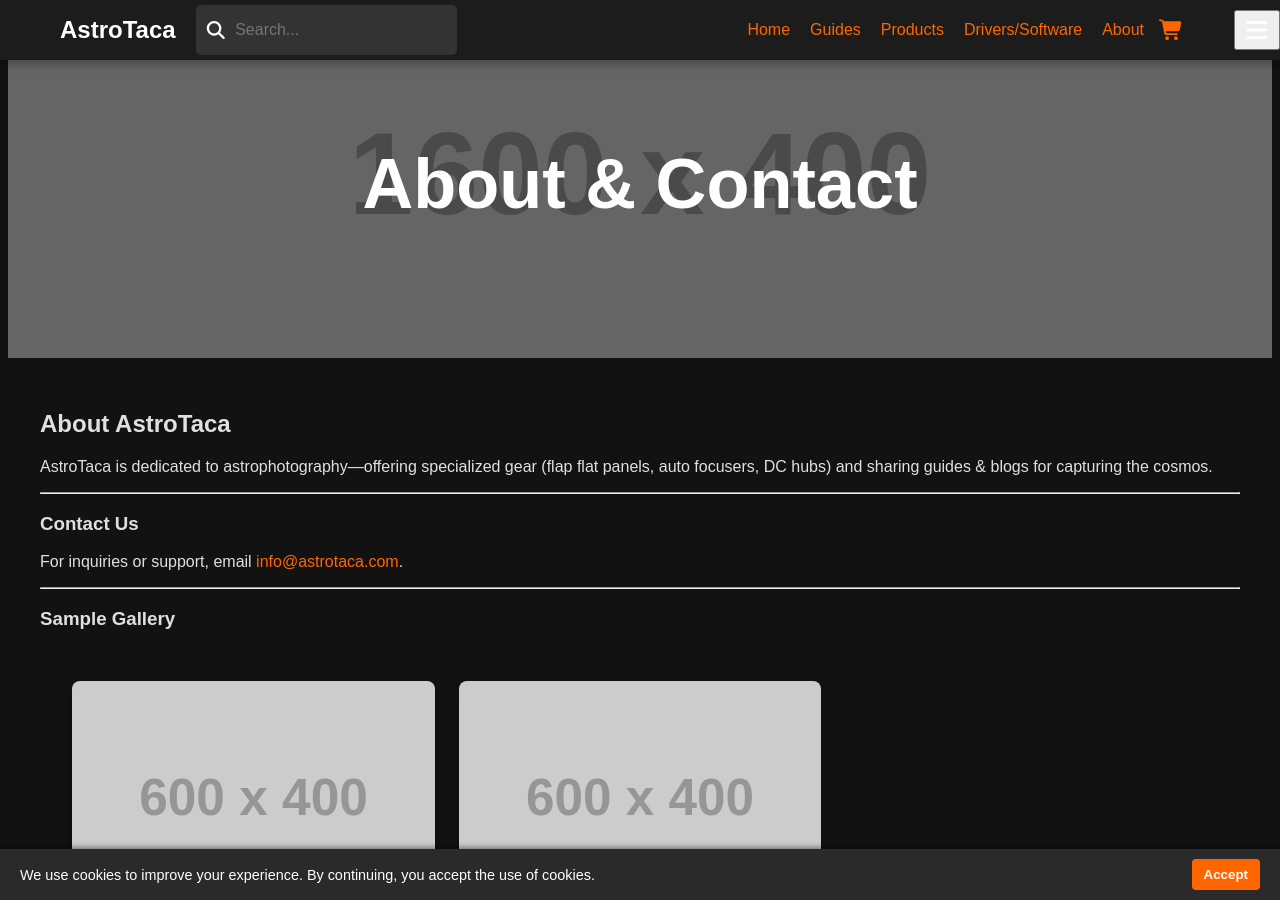
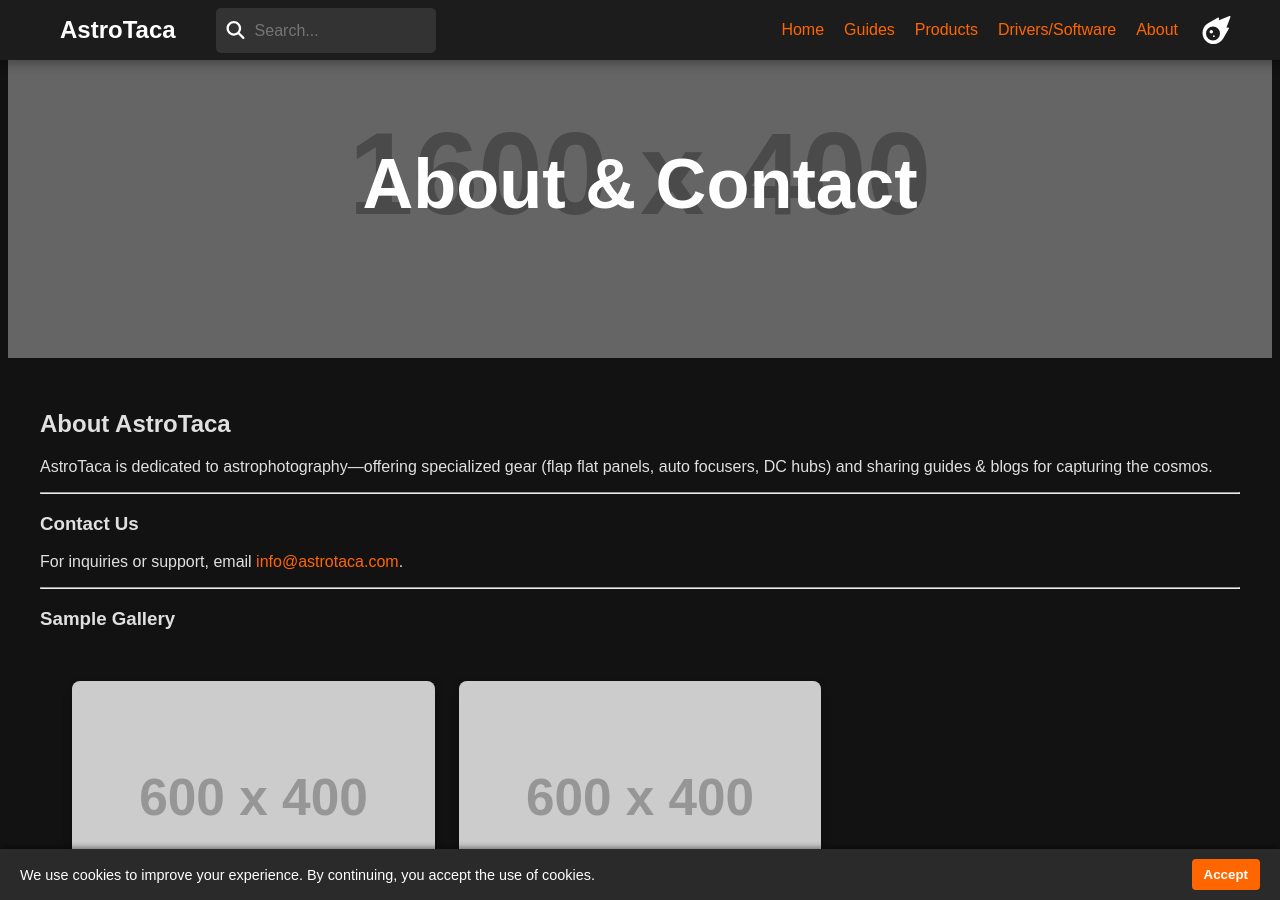
Before and after one commit to astrotaca/website, a Jekyll site: the page built from contact.md, in a window 1280 px wide and 900 px high. Built offline with Jekyll 4.4.1, drawn with Linux system fonts in a browser that asks for light colours.

Commit message:
updates to the website

```diff
--- a/_layouts/default.html
+++ b/_layouts/default.html
@@ -31,6 +31,33 @@
     .content-container {
       flex: 1;
     }
+
+    /* Set the cart (meteor) icon to white and add hover effects */
+    header .about-cart-group .cart-icon {
+      font-size: 28px;
+      color: #fff;
+      transition: transform 0.3s ease, box-shadow 0.3s ease;
+      cursor: pointer;
+    }
+    header .about-cart-group .cart-icon:hover {
+      transform: scale(1.1);
+      box-shadow: 0 8px 20px rgba(0,0,0,0.4);
+    }
+
+    /* Ensure the button containing the cart icon appears clickable */
+    .nav-dropbtn {
+      border: none;
+      background: none;
+      cursor: pointer;
+    }
+
+    /* Ensure About and Cart remain on the same row in mobile view */
+    @media (max-width: 950px) {
+      .about-cart-group {
+        flex-direction: row;
+        align-items: center;
+      }
+    }
   </style>
 </head>
 <body class="{{ page.layout }}">
@@ -58,15 +85,17 @@
           <a href="/guides/">Guides</a>
           <a href="/products/">Products</a>
           <a href="/drivers/">Drivers/Software</a>
-          <div class="about-cart-group">
+          <!-- Increased gap from 10px to 15px -->
+          <div class="about-cart-group" style="display: flex; align-items: center; gap: 15px;">
             <a href="/about/">About</a>
             <div class="nav-dropdown">
               <form target="paypal" action="https://www.paypal.com/cgi-bin/webscr" method="post">
                 <input type="hidden" name="cmd" value="_cart">
                 <input type="hidden" name="business" value="YOUR_PAYPAL_EMAIL@domain.com">
                 <input type="hidden" name="display" value="1">
-                <button class="nav-dropbtn" style="border:none; background:none;">
-                  <i class="fas fa-shopping-cart fa-lg"></i>
+                <button class="nav-dropbtn">
+                  <!-- Changed cart icon to use "fa-meteor" with dedicated class "cart-icon" -->
+                  <i class="fas fa-meteor fa-lg cart-icon"></i>
                 </button>
               </form>
             </div>
@@ -94,7 +123,7 @@
     <!-- Sidebar Wrapper (Includes overlay) -->
     {% if page.layout == "post" %}
     <div class="sidebar-wrapper">
-      <div class="sidebar-overlay" onclick="closeSidebar()"></div> <!-- Overlay to close sidebar -->
+      <div class="sidebar-overlay" onclick="closeSidebar()"></div>
       <aside class="right-sidebar">
         <div class="sidebar-content">
           <div class="sidebar-background" style="background-image: url('/assets/images/sidebar-background.jpg');"></div>
@@ -150,13 +179,13 @@
 
     /* Sidebar Open & Close */
     function openSidebar() {
-        document.querySelector(".sidebar-wrapper").classList.add("active");
-        document.querySelector(".sidebar-overlay").classList.add("active");
+      document.querySelector(".sidebar-wrapper").classList.add("active");
+      document.querySelector(".sidebar-overlay").classList.add("active");
     }
 
     function closeSidebar() {
-        document.querySelector(".sidebar-wrapper").classList.remove("active");
-        document.querySelector(".sidebar-overlay").classList.remove("active");
+      document.querySelector(".sidebar-wrapper").classList.remove("active");
+      document.querySelector(".sidebar-overlay").classList.remove("active");
     }
   </script>
 </body>
--- a/assets/main.css
+++ b/assets/main.css
@@ -49,14 +49,15 @@
     align-items: center;
     justify-content: space-between;
     background: #1c1c1c;
-    padding: 0 30px; /* Remove top/bottom padding */
+    padding: 0 30px; /* 30px on left/right */
     box-shadow: 0 4px 10px rgba(0,0,0,0.3);
     position: fixed;
     z-index: 200;
     top: 0;
     left: 0;
     width: 100%;
-    height: 60px; /* Lock height */
+    height: 60px; /* Fixed header height */
+    font-size: 16px;  /* Fixed font size to prevent scaling from affecting header items */
 }
 
 .header-container {
@@ -64,16 +65,26 @@
     display: flex;
     align-items: center;
     justify-content: space-between;
-    padding: 0 30px; /* Exactly 30px padding on both sides */
-    box-sizing: border-box; /* Ensures padding does not affect width */
+    padding: 0 30px;
+    box-sizing: border-box;
 }
 
-.header-left,
+/* Header Left: contains the logo and search box */
+.header-left {
+    display: flex;
+    align-items: center;   /* Vertically center the logo and search box */
+    gap: 20px;             /* Fixed gap between logo and search box */
+    height: 60px;
+    flex-shrink: 0;
+    width: 350px;          /* Fixed width; adjust as needed */
+}
+
+/* Header Right remains as before */
 .header-right {
     display: flex;
     align-items: center;
     justify-content: space-between;
-    height: 60px; /* Match header height */
+    height: 60px;
 }
 
 /* Logo */
@@ -82,15 +93,16 @@
     font-weight: bold;
     color: #ffffff;
     margin-right: 20px;
+    white-space: nowrap; /* Prevent logo text from wrapping */
 }
 
-.about-cart-group {
-    display: flex;
-    align-items: center;
-    gap: 5px; /* Adjust this value as needed for closer or wider spacing */
+/* Cart Icon – now white */
+.about-cart-group .cart-icon {
+    font-size: 28px;
+    color: #fff;  /* Set to white */
 }
 
-/* Search Box */
+/* Search Box – fixed dimensions */
 .search-box {
     position: relative;
     background: rgba(255,255,255,0.1);
@@ -98,36 +110,20 @@
     padding: 5px 10px;
     display: flex;
     align-items: center;
-    max-width: 250px;
-    height: 40px; /* Matches input height */
+    width: 200px;  /* Fixed width */
+    height: 35px;  /* Fixed height */
+    flex-shrink: 0;
 }
 
-/* Make search bar smaller when screen is very narrow */
-@media (max-width: 600px) {
-    .search-box {
-        max-width: 120px;
-    }
-}
-
-/* Adjust search bar width for smaller screens */
-@media (max-width: 900px) {
-    .search-box {
-        max-width: 180px; /* Shrink slightly */
-    }
-}
-
-@media (max-width: 768px) {
-    .search-box {
-        max-width: 120px;
-        height: 36px; /* Ensures smaller height */
-    }
-}
-
-
-@media (max-width: 600px) {
-    .search-box {
-        max-width: 100px; /* Shrink to a minimum size */
-    }
+/* Search Box Input – vertical centering */
+.search-box input {
+    width: 100%;
+    border: none;
+    background: transparent;
+    color: #fff;
+    font-size: 16px;
+    line-height: 35px;  /* Matches the search box's height */
+    outline: none;
 }
 
 .search-icon {
@@ -227,6 +223,36 @@
     padding-right: 40px;
 }
 
+/* Hamburger Icon Consolidated Rules */
+.menu-icon {
+    font-size: 24px;
+    color: #fff;
+    cursor: pointer;
+    height: 40px;
+    width: 40px;
+    display: none;              /* Hidden by default */
+    align-items: center;
+    justify-content: center;
+}
+
+/* Show the hamburger icon on screens 950px wide or less */
+@media (max-width: 950px) {
+    .menu-icon {
+        display: flex;
+    }
+}
+
+/* On screens wider than 950px, ensure full nav is visible and the hamburger stays hidden */
+@media (min-width: 951px) {
+    nav {
+        display: flex !important;
+    }
+    .menu-icon {
+        display: none !important;
+    }
+}
+
+
 /* Hide full nav & show menu icon if there isn't enough space */
 @media (max-width: 950px) { /* Adjust width if needed */
     nav {
@@ -244,13 +270,6 @@
     nav.open {
         display: flex;
     }
-
-    /* Show the hamburger menu when needed */
-    .menu-icon {
-        display: block;
-    }
-}
-
 
 /* Ensure dropdowns are positioned correctly */
 .nav-dropdown {
@@ -316,33 +335,6 @@
     visibility: visible;
 }
 
-/* Mobile Dropdown Fix */
-@media (max-width: 768px) {
-    nav {
-        flex-direction: column;
-        align-items: flex-start;
-    }
-
-    .menu-icon {
-        font-size: 24px;
-        color: #fff;
-        cursor: pointer;
-        display: none;
-        height: 60px; /* Matches header height */
-        display: flex;
-        align-items: center;
-        justify-content: center;
-        padding: 0 10px; /* Avoids affecting height */
-    }
-
-    /* Show the hamburger menu when screen is too small */
-    @media (max-width: 950px) {
-        .menu-icon {
-            display: block;
-        }
-    }
-
-
     nav.open {
         display: flex;
         flex-direction: column;
@@ -356,49 +348,6 @@
 
     .nav-dropdown:hover .nav-dropdown-content {
         display: block;
-    }
-}
-
-
-/* Hamburger (mobile) */
-.menu-icon {
-    font-size: 24px;
-    color: #fff;
-    cursor: pointer;
-    display: none;
-    height: 40px; /* Forces consistent height */
-    display: flex;
-    align-items: center;
-    justify-content: center;
-}
-
-@media (max-width: 768px) {
-    .menu-icon {
-        display: block;
-    }
-    nav {
-        position: absolute;
-        top: 60px;
-        right: 30px;
-        background: rgba(0,0,0,0.95);
-        padding: 15px;
-        border-radius: 8px;
-        flex-direction: column;
-        display: none;
-    }
-    nav.open {
-        display: flex;
-    }
-    .nav-dropdown-content {
-        position: static;
-        display: none;
-        min-width: unset;
-        box-shadow: none;
-        padding: 0;
-        border-radius: 0;
-    }
-    .nav-dropdown:hover .nav-dropdown-content {
-        display: none;
     }
 }
 
@@ -502,6 +451,7 @@
     box-shadow: 0 4px 10px rgba(0, 0, 0, 0.3);
 }
 
+/* Featured Articles Grid */
 .featured-grid {
     display: grid;
     grid-template-columns: repeat(auto-fit, minmax(300px, 1fr));
@@ -509,31 +459,37 @@
     max-width: 1200px;
     margin: 0 auto;
     padding: 1rem;
+    /* Force grid items to stretch to fill the cell */
+    justify-items: stretch;
+    align-items: stretch;
 }
 
-/* Ensures cards stack properly on mobile */
-@media (max-width: 768px) {
-    .featured-grid {
-        flex-direction: column;
-        align-items: center;
+/* Featured Article and Blog/Product Cards */
+.featured-card, .card {
+    background: #2a2a2a;
+    border-radius: 8px;
+    overflow: hidden;
+    text-decoration: none;
+    color: #fff;
+    transition: transform 0.3s, box-shadow 0.3s;
+    box-shadow: 0 4px 10px rgba(0,0,0,0.3);
+    /* Ensure each card takes up the full width of its grid cell */
+    width: 100%;
 }
 
-
-    .featured-card {
-        width: 100%;
-        max-width: 400px;
-    }
+/* Blog/Featured Products Grid */
+.card-grid {
+    display: grid;
+    grid-template-columns: repeat(auto-fill, minmax(280px, 1fr));
+    gap: 1.5rem;
+    padding: 2rem;
+    max-width: 1200px;
+    margin: 0 auto;
+    /* Force grid items to stretch to fill the cell */
+    justify-items: stretch;
+    align-items: stretch;
 }
 
-.featured-card {
-    background:#2a2a2a;
-    border-radius:8px;
-    overflow:hidden;
-    text-decoration:none;
-    color:#fff;
-    transition:transform 0.3s,box-shadow 0.3s;
-    box-shadow:0 4px 10px rgba(0,0,0,0.3);
-}
 .featured-card:hover {
     transform:scale(1.03);
     box-shadow:0 8px 20px rgba(0,0,0,0.4);
@@ -850,31 +806,66 @@
     opacity: 1;
 }
 
+/* Remove any container background if present */
+.right-sidebar .sidebar-nav {
+    background: none;
+    padding: 0;
+    margin: 0;
+  }
 
-/* Sidebar Navigation Links */
+  /* Reset the list styling */
   .right-sidebar .sidebar-nav ul {
     list-style: none;
     padding: 0;
-    margin: 10px 0;
+    margin: 0;
   }
 
-.right-sidebar .sidebar-nav ul li {
-    margin: 10px 0;
+  /* Style each navigation link */
+  .right-sidebar .sidebar-nav ul li a {
+    position: relative;
+    display: block;
+    padding: 10px 15px;
+    font-family: 'Poppins', sans-serif;
+    font-size: 20px;
+    color: #ff6600;
+    text-decoration: none;
+    /* Note: no transform here so that the underline remains unaffected */
+    transition: color 0.3s ease;
   }
 
-.right-sidebar .sidebar-nav ul li a {
-    display: inline-block; /* Ensure the element can be transformed */
-    color: #ff6600;
-    text-decoration: none;
-    font-size: 18px;  /* Adjust text size for better readability */
-    transition: color 0.3s ease, transform 0.3s ease, box-shadow 0.3s ease;
+  /* Animate the text inside the link */
+  .right-sidebar .sidebar-nav ul li a .nav-text {
+    display: inline-block;
+    transition: transform 0.3s ease;
   }
 
-/* Hover Effects for Sidebar Links */
+  /* Create an animated underline using a pseudo-element */
+  .right-sidebar .sidebar-nav ul li a::after {
+    content: "";
+    position: absolute;
+    left: 0;
+    bottom: 5px;            /* Adjust to position the line appropriately */
+    width: 100%;
+    height: 2px;            /* Thickness of the underline */
+    background: #ff6600;    /* Underline color (your accent) */
+    transform: scaleX(0);   /* Hidden by default */
+    transform-origin: left;
+    transition: transform 0.3s ease;
+  }
+
+  /* On hover, change the text color and translate the text */
   .right-sidebar .sidebar-nav ul li a:hover {
     color: #ffa64d;
-    transform: scale(1.03);             /* Slight zoom effect */
-    box-shadow: 0 8px 20px rgba(0, 0, 0, 0.4);  /* Shadow effect */
+  }
+
+  /* When hovering, translate only the text inside the span */
+  .right-sidebar .sidebar-nav ul li a:hover .nav-text {
+    transform: translateX(5px);
+  }
+
+  /* On hover, expand the underline */
+  .right-sidebar .sidebar-nav ul li a:hover::after {
+    transform: scaleX(1);
   }
 
 /* ---------- Main Content Adjustments for Post Pages ---------- */
--- a/assets/main.js
+++ b/assets/main.js
@@ -1,13 +1,8 @@
 // === MOBILE MENU TOGGLE ===
-function toggleMenu(){
+function toggleMenu() {
   const nav = document.getElementById("nav-menu");
-  const icon = document.querySelector(".menu-icon i");
-  if (nav.classList.contains("open")) {
-    nav.classList.remove("open");
-    icon.classList.remove("active");
-  } else {
-    nav.classList.add("open");
-    icon.classList.add("active");
+  if (nav) {
+    nav.classList.toggle("open");
   }
 }
 
@@ -41,11 +36,14 @@
   { name: "ascom", link: "/drivers/" }
 ];
 
-function toggleSearch(){
-  document.getElementById("search-input").focus();
+function toggleSearch() {
+  const searchInput = document.getElementById("search-input");
+  if (searchInput) {
+    searchInput.focus();
+  }
 }
 
-function liveSearch(){
+function liveSearch() {
   let input = document.getElementById("search-input").value.toLowerCase();
   let results = document.getElementById("search-results");
   results.innerHTML = "";
@@ -66,39 +64,59 @@
   }
 }
 
+// Close search results when clicking outside the search box
 document.addEventListener("click", function(e) {
   let box = document.querySelector(".search-box");
   let list = document.getElementById("search-results");
-  if (!box.contains(e.target)) {
+  if (box && !box.contains(e.target)) {
     list.classList.remove('show');
   }
 });
 
+// === SIDEBAR OPEN/CLOSE (for mobile) ===
+function openSidebar() {
+  const sidebarWrapper = document.querySelector(".sidebar-wrapper");
+  const sidebarOverlay = document.querySelector(".sidebar-overlay");
+  if (sidebarWrapper && sidebarOverlay) {
+    sidebarWrapper.classList.add("active");
+    sidebarOverlay.classList.add("active");
+  }
+}
+
+function closeSidebar() {
+  const sidebarWrapper = document.querySelector(".sidebar-wrapper");
+  const sidebarOverlay = document.querySelector(".sidebar-overlay");
+  if (sidebarWrapper && sidebarOverlay) {
+    sidebarWrapper.classList.remove("active");
+    sidebarOverlay.classList.remove("active");
+  }
+}
+
 // === COOKIE BANNER FUNCTIONS ===
-function setCookie(name, value, days){
+function setCookie(name, value, days) {
   const d = new Date();
   d.setTime(d.getTime() + (days * 24 * 60 * 60 * 1000));
   let expires = "expires=" + d.toUTCString();
   document.cookie = name + "=" + value + ";" + expires + ";path=/";
 }
 
-function getCookie(name){
+function getCookie(name) {
   let cname = name + "=";
   let decoded = decodeURIComponent(document.cookie);
   let ca = decoded.split(';');
-  for (let i = 0; i < ca.length; i++){
+  for (let i = 0; i < ca.length; i++) {
     let c = ca[i].trim();
-    if (c.indexOf(cname) === 0){
+    if (c.indexOf(cname) === 0) {
       return c.substring(cname.length, c.length);
     }
   }
   return "";
 }
 
-function showCookieBanner(){
+function showCookieBanner() {
   let banner = document.getElementById("cookie-banner");
   if (!banner) return;
-  if (!getCookie("cookieConsent")){
+  if (!getCookie("cookieConsent")) {
     banner.style.display = "flex";
   }
 }
@@ -108,27 +126,21 @@
   // Remove any lingering fade-out class from the body (if present)
   document.body.classList.remove("fade-out");
 
+  // Ensure the sidebar wrapper is visible on post pages
+  const sidebarWrapper = document.querySelector('.sidebar-wrapper');
+  if (sidebarWrapper) {
+    sidebarWrapper.classList.add('active'); // This sets display: block per your CSS
+  }
+
   // Trigger the sidebar slide‑in animation on page load
   const sidebar = document.querySelector('.right-sidebar');
   if (sidebar) {
+    // Force a reflow to ensure the transition will occur
+    void sidebar.offsetWidth;
     setTimeout(() => {
       sidebar.classList.add('slide-in');
     }, 50); // Adjust delay as needed
   }
-
-  // Listen for the pageshow event (which fires when a page is loaded from cache)
-window.addEventListener("pageshow", function(event) {
-  // When event.persisted is true, the page was loaded from bfcache.
-  const sidebar = document.querySelector('.right-sidebar');
-  if (sidebar) {
-    // Remove any lingering slide-in state and then re-add it after a short delay.
-    sidebar.classList.remove('slide-in');
-    setTimeout(() => {
-      sidebar.classList.add('slide-in');
-    }, 50); // Adjust the delay as needed
-  }
-});
-
 
   // Set up internal link navigation (without applying a global fade-out)
   let cancelNavigation = false; // Flag to cancel pending navigation if needed
@@ -146,7 +158,6 @@
 
         // Use the transitionend event so that navigation waits for the sidebar to finish animating out.
         const transitionHandler = function(event) {
-          // (Optionally, check event.propertyName if you want to wait for a specific property)
           sidebar.removeEventListener('transitionend', transitionHandler);
           if (!cancelNavigation) {
             window.location.href = href;
@@ -168,7 +179,7 @@
   showCookieBanner();
   const acceptBtn = document.getElementById("cookie-accept-btn");
   if (acceptBtn) {
-    acceptBtn.addEventListener("click", function(){
+    acceptBtn.addEventListener("click", function() {
       setCookie("cookieConsent", "true", 365);
       const banner = document.getElementById("cookie-banner");
       if (banner) {
@@ -177,3 +188,22 @@
     });
   }
 });
+
+// === PAGESHOW EVENT (for bfcache) ===
+window.addEventListener("pageshow", function(event) {
+  // Ensure the sidebar wrapper is visible when the page is loaded from cache
+  const sidebarWrapper = document.querySelector('.sidebar-wrapper');
+  if (sidebarWrapper) {
+    sidebarWrapper.classList.add('active');
+  }
+
+  const sidebar = document.querySelector('.right-sidebar');
+  if (sidebar) {
+    // Remove any lingering slide‑in state, force reflow, then re-add the class
+    sidebar.classList.remove('slide-in');
+    void sidebar.offsetWidth;
+    setTimeout(() => {
+      sidebar.classList.add('slide-in');
+    }, 50); // Adjust delay as needed
+  }
+});
```
Lines whose indentation alone changed are shown as unchanged.
